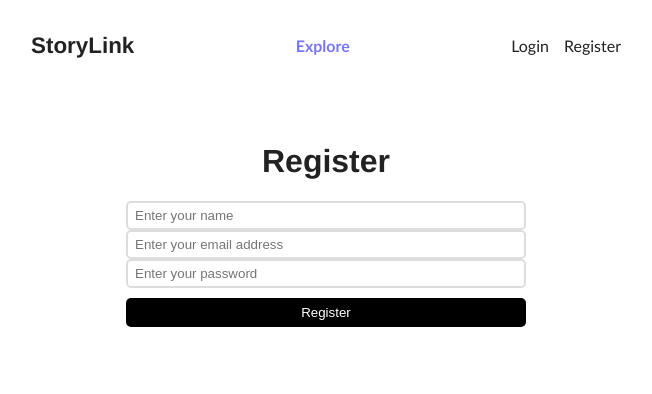
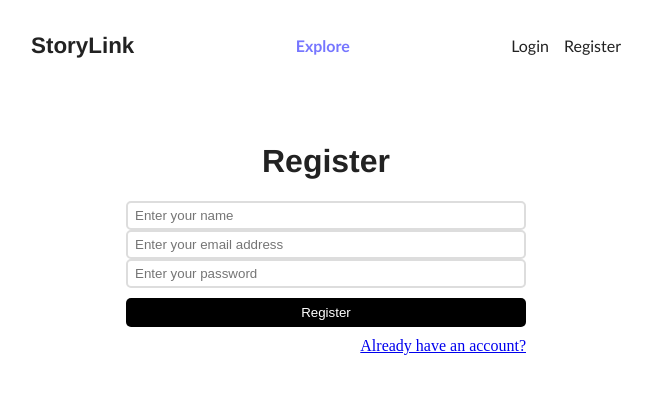
Before and after one commit to hossainchisty/StoryLink-Client, a React (Vite) app: page /register in a window 1280 px wide. Shown: the top 394 px of the page, without its empty margins (314-966 px from the left). Built offline with nearby package versions, Linux system fonts and the light colour scheme; no server answers.

Commit message:
chore: rename class name and added new link on register page

```diff
--- a/src/pages/LoginPage.jsx
+++ b/src/pages/LoginPage.jsx
@@ -54,7 +54,7 @@ export default function LoginPage() {
         onChange={event => setPassword(event.target.value)}
       />
       <button type="submit">Login</button>
-      <Link to='/forgotten-password' className="forgotten-password">Forgotten password?</Link>
+      <Link to='/forgotten-password' className="form-link ">Forgotten password?</Link>
     </form>
   );
 }
--- a/src/pages/RegisterPage.jsx
+++ b/src/pages/RegisterPage.jsx
@@ -1,5 +1,5 @@
 import { useState } from "react";
-import { useNavigate } from "react-router-dom";
+import { Link, useNavigate } from "react-router-dom";
 import { toast } from 'react-toastify';
 
 export default function RegisterPage() {
@@ -55,6 +55,7 @@ export default function RegisterPage() {
       <input type="email" placeholder="Enter your email address" value={email} onChange={handleEmailChange} />
       <input type="password" placeholder="Enter your password" value={password} onChange={handlePasswordChange} />
       <button>Register</button>
+      <Link to='/login' className="form-link">Already have an account?</Link>
     </form>
   );
 }
--- a/src/styles/App.css
+++ b/src/styles/App.css
@@ -225,7 +225,7 @@ a svg {
   color: red;
 }
 
-.forgotten-password {
+.form-link {
   display: block;
   text-align: right;
   margin: 10px 0 5px;
```
